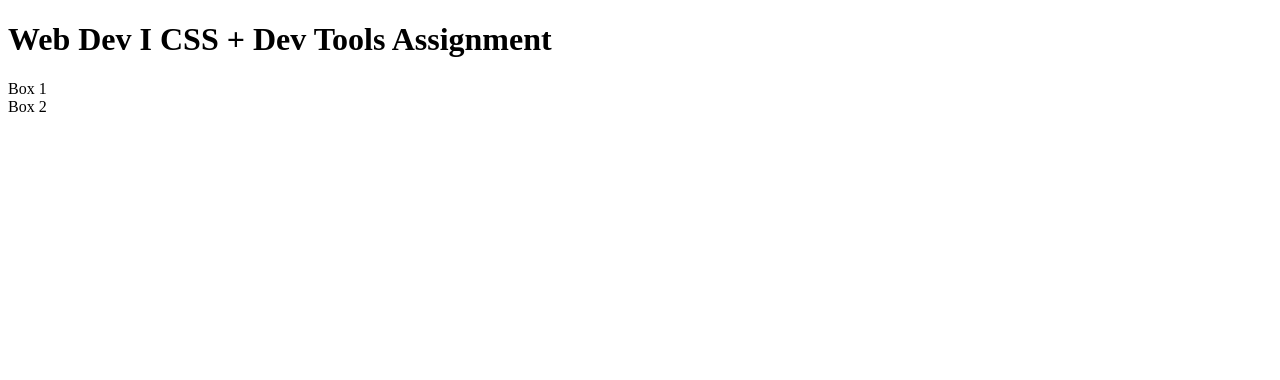
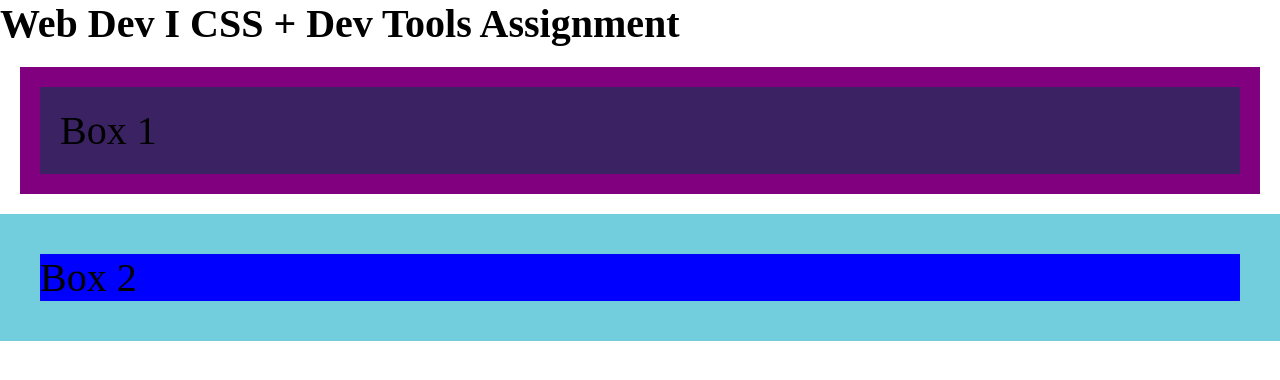
Before and after one commit to IDMX225/styling-with-box-model-stephyyp, a plain HTML site: page index.html in a window 1280 px wide. Drawn offline with Linux system fonts and the light colour scheme.

Commit message:
Styled Box 1

```diff
--- a/css/style.css
+++ b/css/style.css
@@ -0,0 +1,19 @@
+* {
+    padding: 0;
+    margin: 0;
+    font-size: 40px;
+  }
+
+  .box-one {
+    background-color: rgb(59, 34, 99);
+    border: 20px solid purple;
+    padding: 20px;
+    margin: 20px;
+
+
+  }
+
+  .box-two {
+    background-color: blue;
+    border: 1rem solid rgb(114, 205, 221);
+  }
--- a/index.html
+++ b/index.html
@@ -5,6 +5,8 @@
         <meta charset="UTF-8">
         <meta http-equiv="X-UA-Compatible" content="IE=edge">
         <meta name="viewport" content="width=device-width, initial-scale=1.0">
+        <link rel="stylesheet"  href="css/style.css">
+
     </head>
 
     <body>
```
